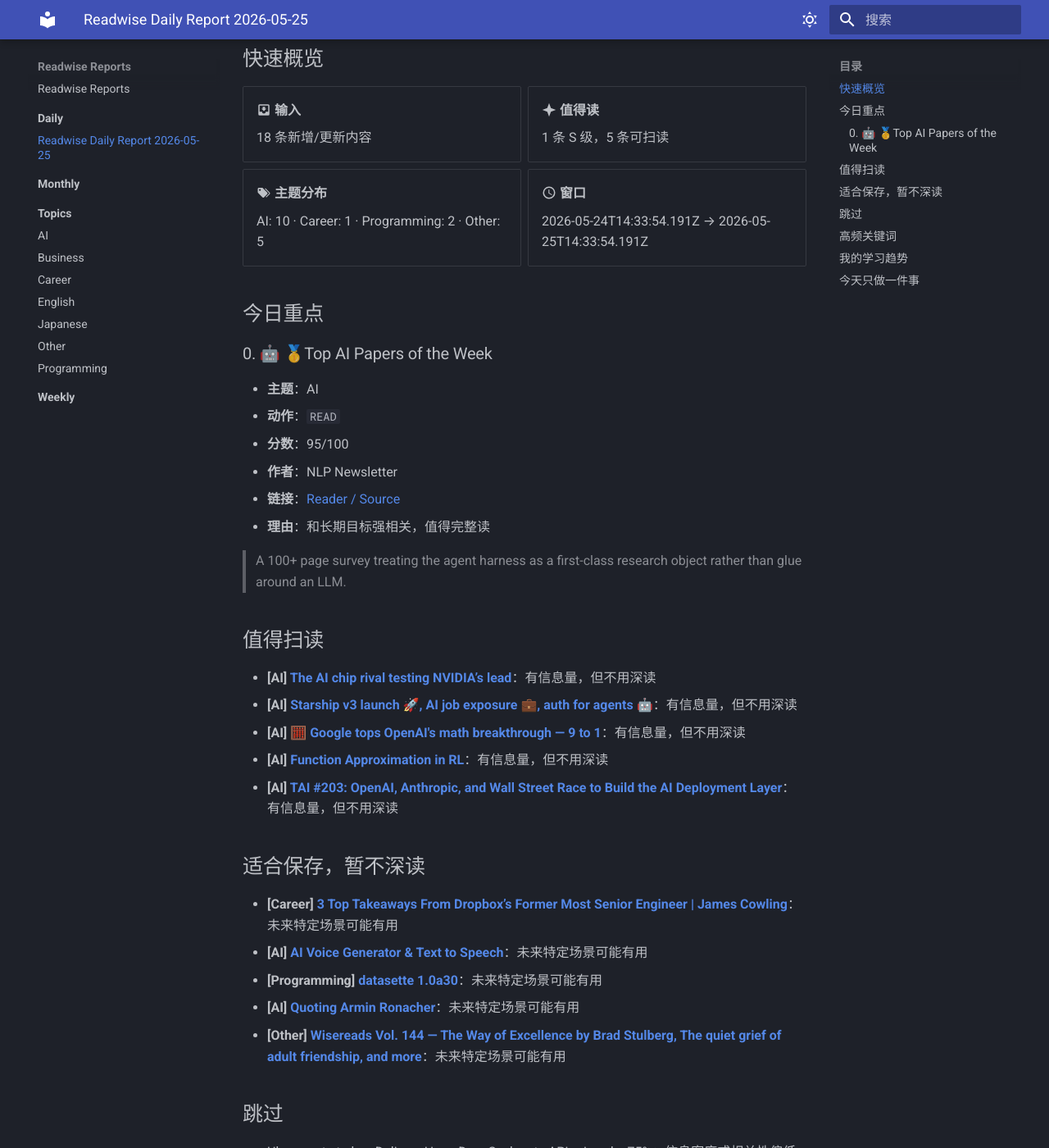
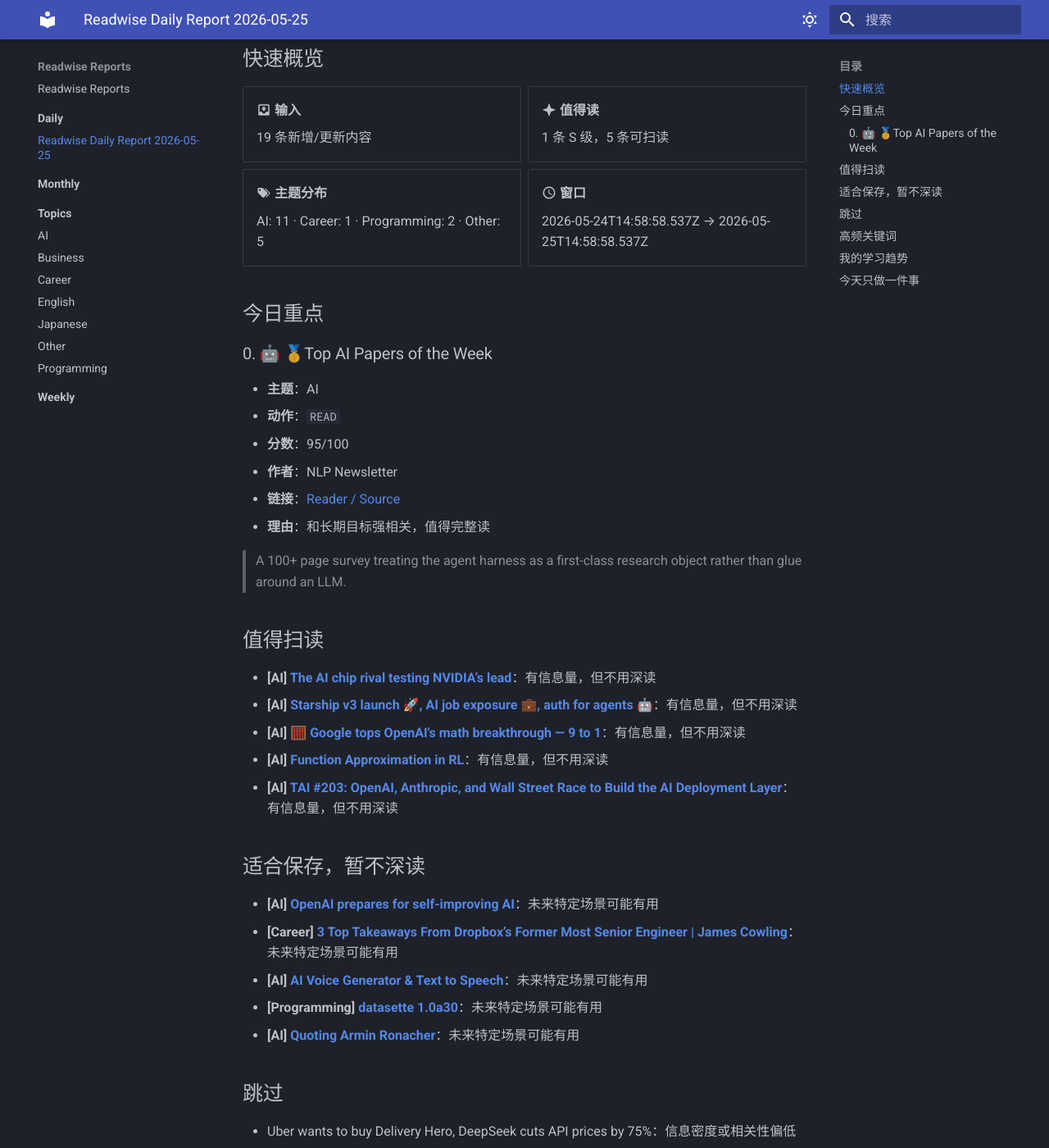
Before and after one commit to mxggle/readwise-reports, an MkDocs documentation site: the page built from docs/daily/2026-05-25.md, in a window 1280 px wide and 1400 px high, scrolled down 270 px. Shown: the whole window at 82% size. Built offline with MkDocs 1.6.1 and Material for MkDocs 9.7.7, drawn with Linux system fonts in a browser that asks for light colours; some of the changed text lies outside the part shown.

Commit message:
chore: generate Readwise report 2026-05-25

```diff
--- a/docs/daily/2026-05-25.md
+++ b/docs/daily/2026-05-25.md
@@ -18,7 +18,7 @@
 
 -   :material-inbox-arrow-down: **输入**
 
-    18 条新增/更新内容
+    19 条新增/更新内容
 
 -   :material-star-four-points: **值得读**
 
@@ -26,11 +26,11 @@
 
 -   :material-tag-multiple: **主题分布**
 
-    AI: 10 · Career: 1 · Programming: 2 · Other: 5
+    AI: 11 · Career: 1 · Programming: 2 · Other: 5
 
 -   :material-clock-outline: **窗口**
 
-    2026-05-24T14:33:54.191Z → 2026-05-25T14:33:54.191Z
+    2026-05-24T14:58:58.537Z → 2026-05-25T14:58:58.537Z
 
 </div>
 
@@ -59,11 +59,11 @@
 
 ## 适合保存，暂不深读
 
+- **[AI] [OpenAI prepares for self-improving AI](https://read.readwise.io/read/01ksfsr8p6by1ynpyged6zp8xn)**：未来特定场景可能有用
 - **[Career] [3 Top Takeaways From Dropbox’s Former Most Senior Engineer | James Cowling](https://read.readwise.io/read/01ksfmnw610ee92r6vz75tcvnq)**：未来特定场景可能有用
 - **[AI] [AI Voice Generator & Text to Speech](https://read.readwise.io/read/01ksfmhgs9n3facz229qdftj3p)**：未来特定场景可能有用
 - **[Programming] [datasette 1.0a30](https://read.readwise.io/read/01kse6mgajfc607ssyeqb65r01)**：未来特定场景可能有用
 - **[AI] [Quoting Armin Ronacher](https://read.readwise.io/read/01ksdn4vwmv88tzb6bqpafxyrw)**：未来特定场景可能有用
-- **[Other] [Wisereads Vol. 144 — The Way of Excellence by Brad Stulberg, The quiet grief of adult friendship, and more](https://read.readwise.io/read/01ksda2asfkk6nx29w6f7pmb2k)**：未来特定场景可能有用
 
 ## 跳过
 
@@ -72,7 +72,7 @@
 
 ## 高频关键词
 
-`week` · `datasette` · `new` · `text` · `speech` · `more` · `than` · `its` · `openai` · `last` · `how` · `most`
+`week` · `new` · `datasette` · `openai` · `more` · `text` · `speech` · `than` · `its` · `last` · `how` · `most`
 
 ## 我的学习趋势
 
```
